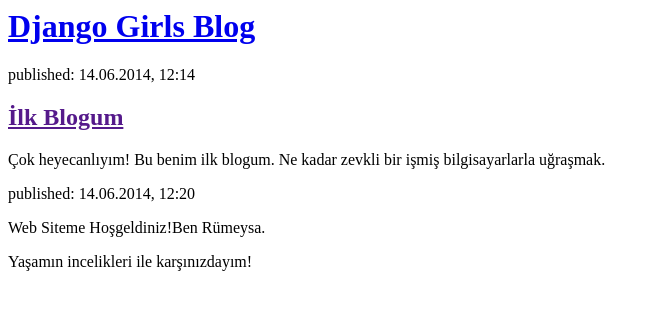
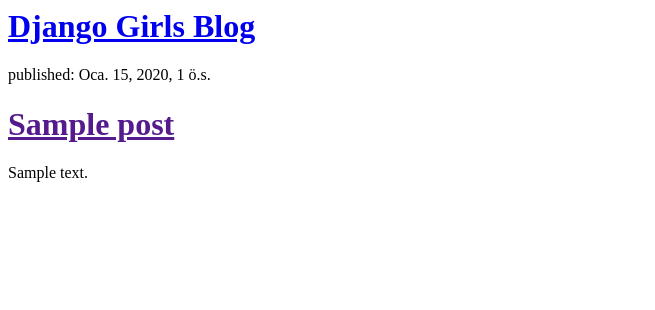
Before and after one commit to Rumeysanegis/DjangoGirls, a Django app: template blog/templates/blog/post_list.html in a window 1280 px wide. Shown: the top 310 px of the page, without its empty margins (0-655 px from the left). Run offline with Django 3.2, Linux system fonts and the light colour scheme; the template is opened without the code that fills it: values that come from a table or form of the project are taken from there, others are empty; tables that the repository leaves empty hold one stand-in row (values such as "Sample post").

Commit message:
Veritabanından gönderileri göstermek için template'ler değiştirildi.

```diff
--- a/blog/templates/blog/post_list.html
+++ b/blog/templates/blog/post_list.html
@@ -3,18 +3,16 @@
        <title>Rümeysa'nın Blogu</title>
    </head>
 <body>
+  <div>
+   <h1><a href="/">Django Girls Blog</a></h1>
+</div>
+
+{% for post in posts %}
    <div>
-     <h1><a href="/">Django Girls Blog</a></h1>
-        </div>
-        <div>
-            <p>published: 14.06.2014, 12:14</p>
-            <h2><a href="">İlk Blogum</a></h2>
-            <p>Çok heyecanlıyım! Bu benim ilk blogum. Ne kadar zevkli bir işmiş bilgisayarlarla uğraşmak. </p>
-        </div>
-        <div>
-            <p>published: 14.06.2014, 12:20</p>
-            <p>Web Siteme Hoşgeldiniz!Ben Rümeysa.</p>
-            <p>Yaşamın incelikleri ile karşınızdayım!</p>
-        </div>
+       <p>published: {{ post.published_date }}</p>
+       <h1><a href="">{{ post.title }}</a></h1>
+       <p>{{ post.text|linebreaksbr }}</p>
+   </div>
+{% endfor %}
 </body>
 </html>
```
Also changed, not shown: blog/views.py (+6 -2 lines).
